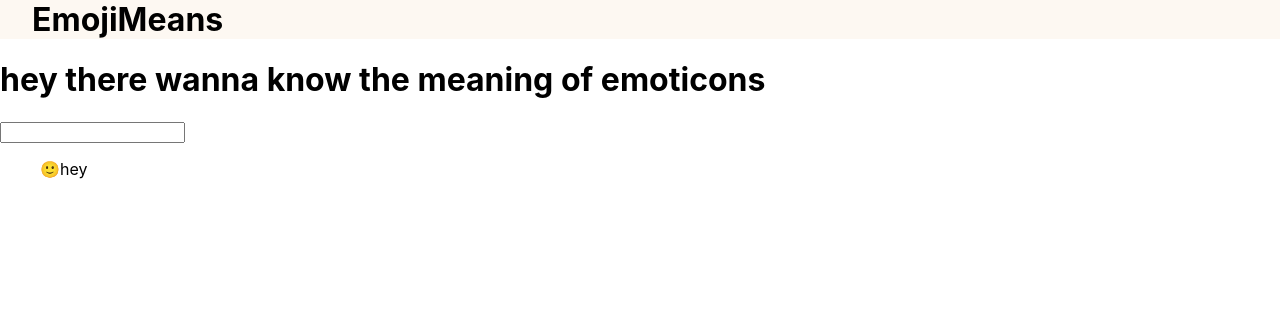
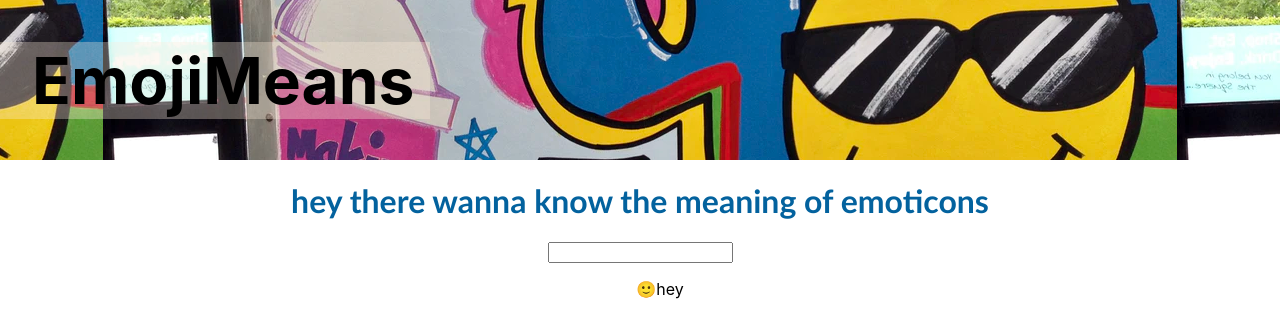
Before and after one commit to surbhi84/EmojiMeans_mark8, a React (Create React App) app: page / in a window 1280 px wide. Shown: the top 336 px of the page. Built offline with nearby package versions, Linux system fonts and the light colour scheme.

Commit message:
style: image set in header

```diff
--- a/src/App.css
+++ b/src/App.css
@@ -4,3 +4,24 @@
   padding-right: 1rem;
   padding-left: 2rem;
 }
+
+header {
+  display: flex;
+  flex-direction: row;
+  align-items: center;
+  background-image: url("/src/image.jpg");
+  background-position: center;
+  height: 20vh;
+  font-size: 2rem;
+}
+
+.text {
+  color: #03629e;
+  font-family: "Gill Sans", "Gill Sans MT", Calibri, "Trebuchet MS", sans-serif;
+}
+
+.main {
+  display: flex;
+  flex-direction: column;
+  align-items: center;
+}
```
Also changed, not shown: src/image.jpg (added), src/logo.svg (deleted).
